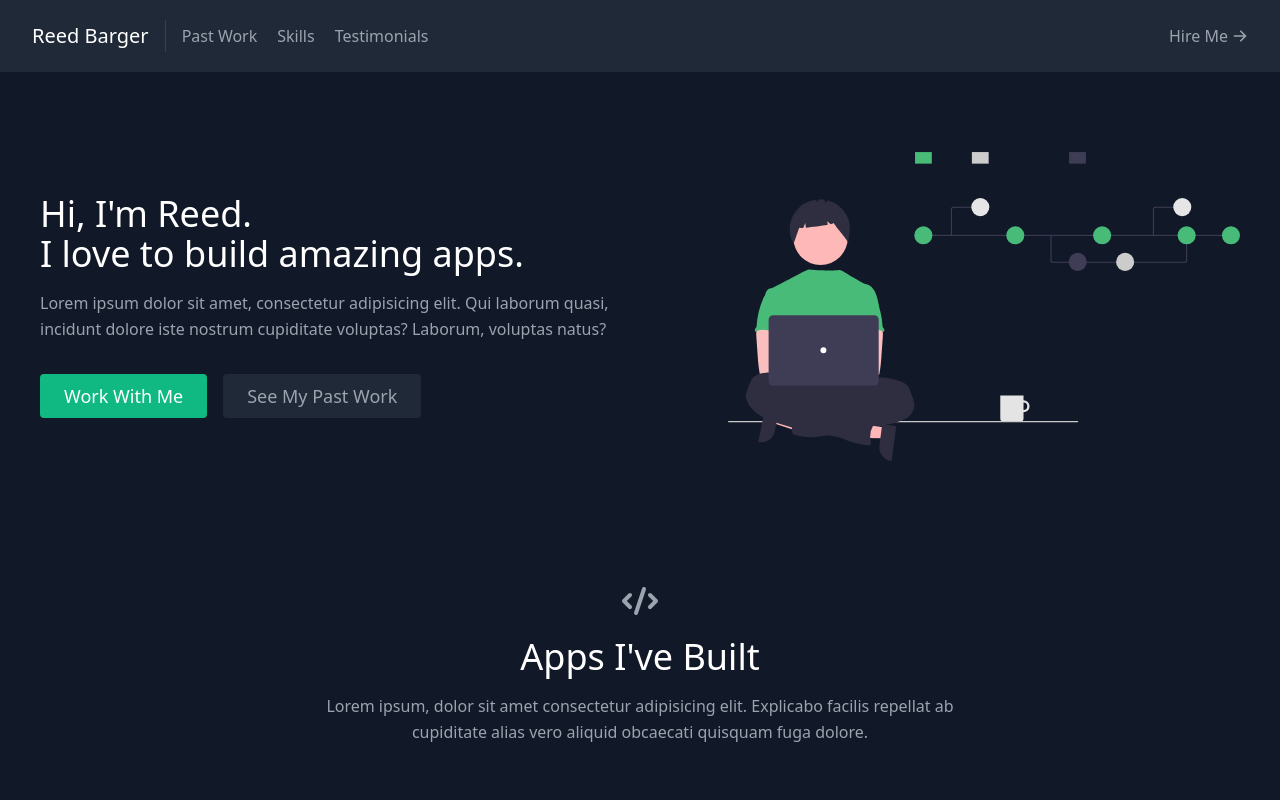
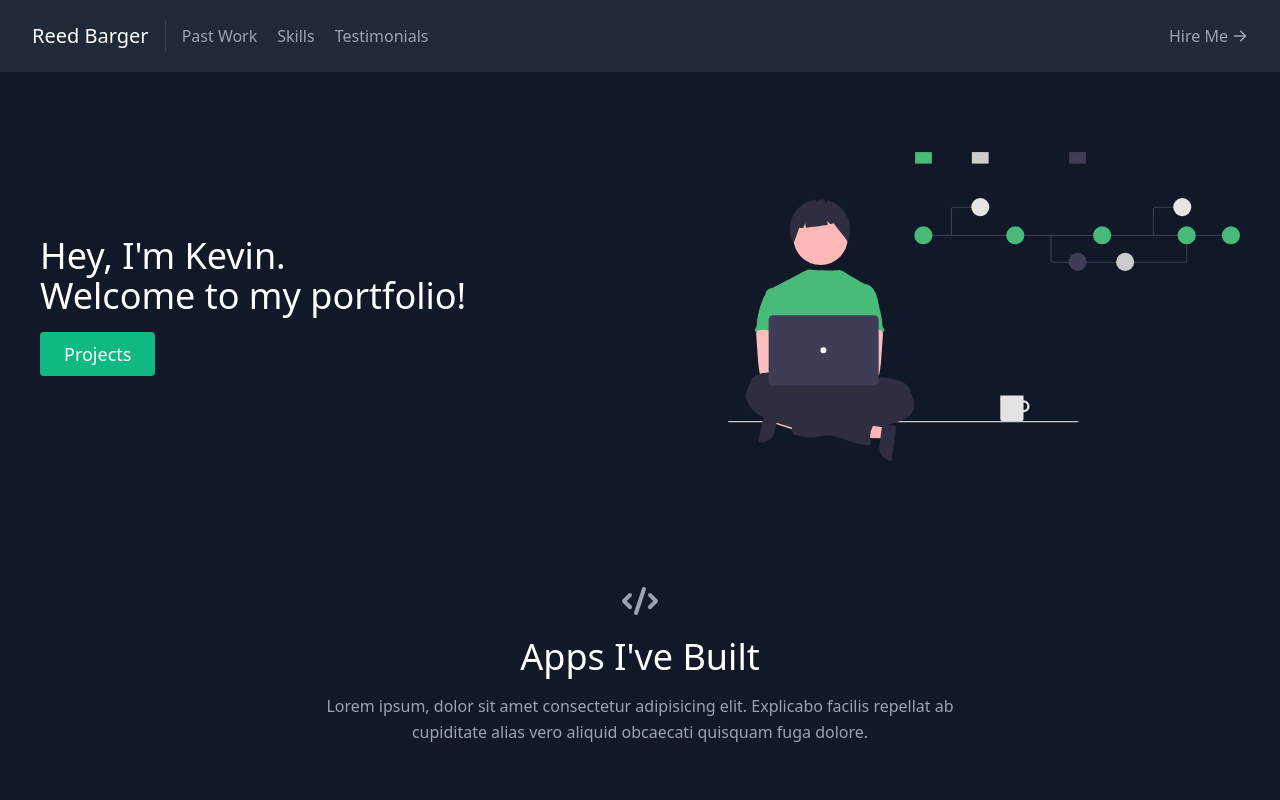
Before and after one commit to KevinKhuu27/kevinkhuu_portfolio, a React (Create React App) app in the folder my-portfolio/: page / in a window 1280 px wide. Shown: the top 800 px of the page. Built offline with nearby package versions, Linux system fonts and the light colour scheme.

Commit message:
Updated About section

```diff
--- a/my-portfolio/src/components/About.js
+++ b/my-portfolio/src/components/About.js
@@ -6,25 +6,14 @@ export default function About() {
       <div className="container mx-auto flex px-10 py-20 md:flex-row flex-col items-center">
         <div className="lg:flex-grow md:w-1/2 lg:pr-24 md:pr-16 flex flex-col md:items-start md:text-left mb-16 md:mb-0 items-center text-center">
           <h1 className="title-font sm:text-4xl text-3xl mb-4 font-medium text-white">
-            Hi, I'm Reed.
-            <br className="hidden lg:inline-block" />I love to build amazing
-            apps.
+            Hey, I'm Kevin.
+            <br className="hidden lg:inline-block" />Welcome to my portfolio!
           </h1>
-          <p className="mb-8 leading-relaxed">
-            Lorem ipsum dolor sit amet, consectetur adipisicing elit. Qui
-            laborum quasi, incidunt dolore iste nostrum cupiditate voluptas?
-            Laborum, voluptas natus?
-          </p>
           <div className="flex justify-center">
             <a
-              href="#contact"
+              href="#projects"
               className="inline-flex text-white bg-green-500 border-0 py-2 px-6 focus:outline-none hover:bg-green-600 rounded text-lg">
-              Work With Me
-            </a>
-            <a
-              href="#projects"
-              className="ml-4 inline-flex text-gray-400 bg-gray-800 border-0 py-2 px-6 focus:outline-none hover:bg-gray-700 hover:text-white rounded text-lg">
-              See My Past Work
+              Projects
             </a>
           </div>
         </div>
```
